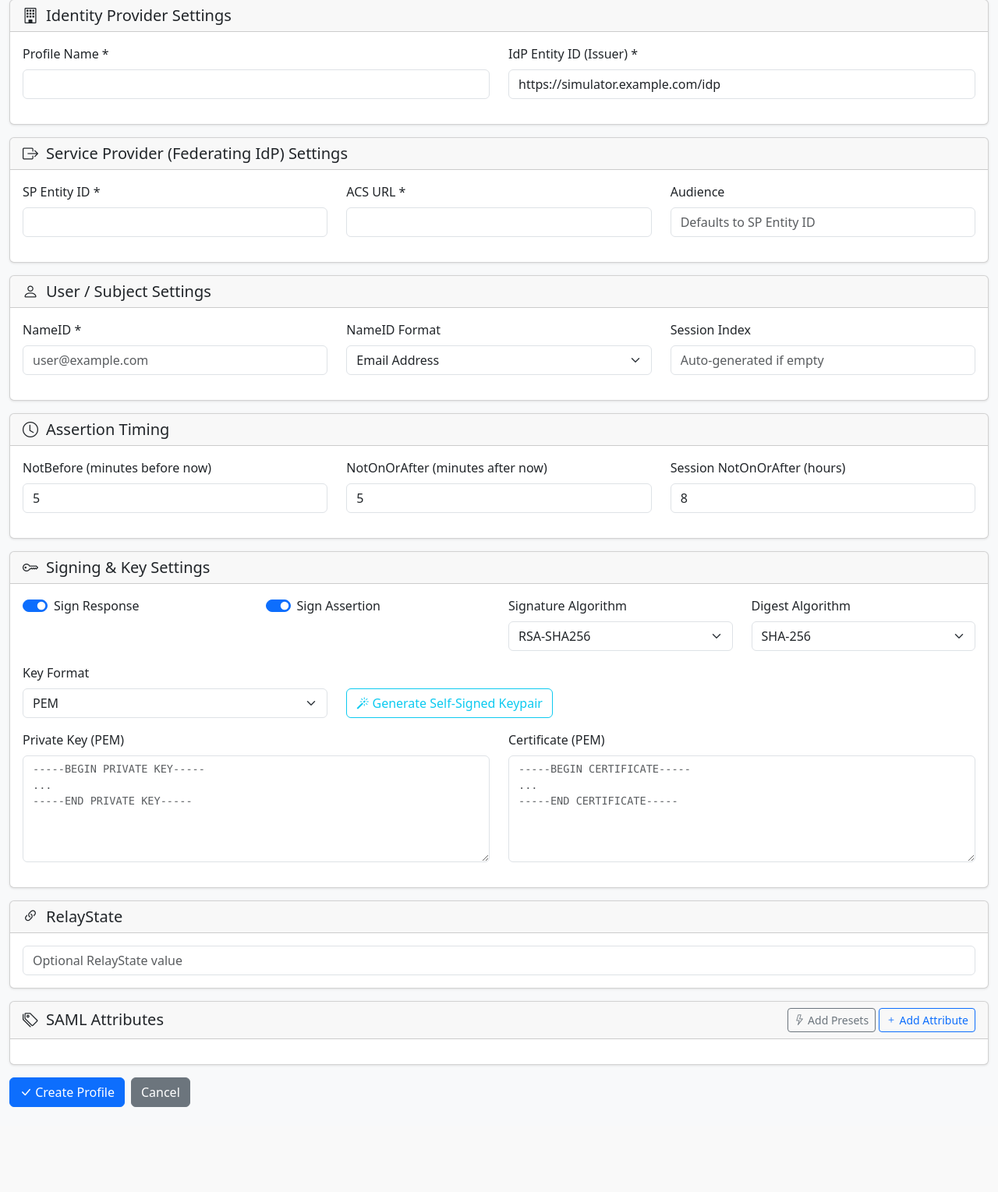
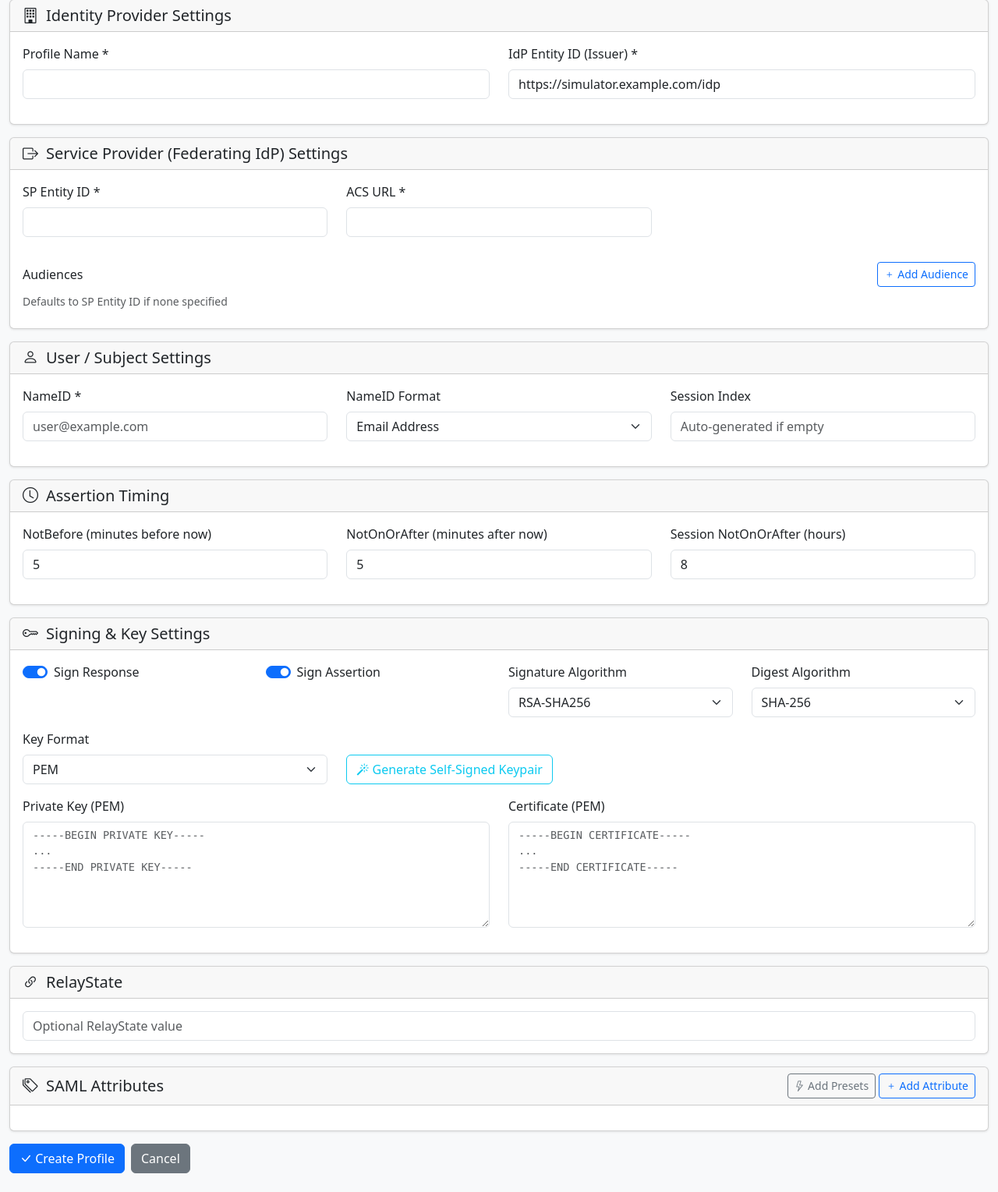
Before and after one commit to omebarki/java-samlv2-simulator, a Spring Boot app: page /profiles/new in a window 1280 px wide. Shown: the part 144-1673 px from the top of the page at 78% size. Before the commit the page ends 1564 px from the top, so only its background shows below. Run offline with Spring Boot 4, Linux system fonts and the light colour scheme; some libraries are stand-ins or nearby versions.

Commit message:
Add support for multiple audience entries in the UI
- Replace single String audience field with List<String> audiences using
  @ElementCollection in SamlProfile model
- Add dynamic add/remove audience rows in the profile form UI
- Handle audiences[] form parameter in ProfileController (create, update, clone)
- Generate multiple saml:Audience elements in AudienceRestriction when building
  the SAML response, falling back to SP Entity ID when none specified

https://claude.ai/code/session_01XVt31cLakXbvfJRcmpCh76

```diff
--- a/src/main/java/com/samlv2simulator/controller/ProfileController.java
+++ b/src/main/java/com/samlv2simulator/controller/ProfileController.java
@@ -11,6 +11,7 @@ import org.springframework.web.multipart.MultipartFile;
 import org.springframework.web.servlet.mvc.support.RedirectAttributes;
 
 import java.util.ArrayList;
+import java.util.List;
 
 @Controller
 @RequestMapping("/profiles")
@@ -45,12 +46,14 @@ public class ProfileController {
     @PostMapping
     public String create(@ModelAttribute SamlProfile profile,
                          @RequestParam(value = "keystoreUpload", required = false) MultipartFile keystoreFile,
+                         @RequestParam(value = "audiences", required = false) String[] audiences,
                          @RequestParam(value = "attrNames", required = false) String[] attrNames,
                          @RequestParam(value = "attrValues", required = false) String[] attrValues,
                          @RequestParam(value = "attrFormats", required = false) String[] attrFormats,
                          RedirectAttributes redirectAttributes) {
         try {
             handleKeystoreUpload(profile, keystoreFile);
+            handleAudiences(profile, audiences);
             handleAttributes(profile, attrNames, attrValues, attrFormats);
             profileRepository.save(profile);
             redirectAttributes.addFlashAttribute("success", "Profile created successfully");
@@ -73,6 +76,7 @@ public class ProfileController {
     public String update(@PathVariable Long id,
                          @ModelAttribute SamlProfile profile,
                          @RequestParam(value = "keystoreUpload", required = false) MultipartFile keystoreFile,
+                         @RequestParam(value = "audiences", required = false) String[] audiences,
                          @RequestParam(value = "attrNames", required = false) String[] attrNames,
                          @RequestParam(value = "attrValues", required = false) String[] attrValues,
                          @RequestParam(value = "attrFormats", required = false) String[] attrFormats,
@@ -83,6 +87,8 @@ public class ProfileController {
 
             copyProfileFields(profile, existing);
             handleKeystoreUpload(existing, keystoreFile);
+            existing.getAudiences().clear();
+            handleAudiences(existing, audiences);
             existing.getAttributes().clear();
             handleAttributes(existing, attrNames, attrValues, attrFormats);
             profileRepository.save(existing);
@@ -137,6 +143,15 @@ public class ProfileController {
         }
     }
 
+    private void handleAudiences(SamlProfile profile, String[] audiences) {
+        if (audiences == null) return;
+        for (String aud : audiences) {
+            if (aud != null && !aud.isBlank()) {
+                profile.getAudiences().add(aud.trim());
+            }
+        }
+    }
+
     private void handleAttributes(SamlProfile profile, String[] names, String[] values, String[] formats) {
         if (names == null) return;
         for (int i = 0; i < names.length; i++) {
@@ -156,7 +171,7 @@ public class ProfileController {
         to.setIdpEntityId(from.getIdpEntityId());
         to.setSpEntityId(from.getSpEntityId());
         to.setAcsUrl(from.getAcsUrl());
-        to.setAudience(from.getAudience());
+        to.setAudiences(new ArrayList<>(from.getAudiences()));
         to.setNameId(from.getNameId());
         to.setNameIdFormat(from.getNameIdFormat());
         to.setSessionIndex(from.getSessionIndex());
--- a/src/main/resources/templates/profile-form.html
+++ b/src/main/resources/templates/profile-form.html
@@ -52,11 +52,27 @@
                         <input type="url" class="form-control" name="acsUrl"
                                th:value="${profile.acsUrl}" required/>
                     </div>
-                    <div class="col-md-4 mb-3">
-                        <label class="form-label">Audience</label>
-                        <input type="text" class="form-control" name="audience"
-                               th:value="${profile.audience}"
-                               placeholder="Defaults to SP Entity ID"/>
+                </div>
+                <div class="mt-3">
+                    <div class="d-flex justify-content-between align-items-center mb-2">
+                        <label class="form-label mb-0">Audiences</label>
+                        <button type="button" class="btn btn-sm btn-outline-primary" onclick="addAudienceRow()">
+                            <i class="bi bi-plus"></i> Add Audience
+                        </button>
+                    </div>
+                    <small class="text-muted d-block mb-2">Defaults to SP Entity ID if none specified</small>
+                    <div id="audienceContainer">
+                        <div th:each="aud : ${profile.audiences}" class="row mb-2 audience-row">
+                            <div class="col-md-11">
+                                <input type="text" class="form-control form-control-sm" name="audiences"
+                                       th:value="${aud}" placeholder="Audience URI"/>
+                            </div>
+                            <div class="col-md-1">
+                                <button type="button" class="btn btn-sm btn-outline-danger" onclick="this.closest('.audience-row').remove()">
+                                    <i class="bi bi-x"></i>
+                                </button>
+                            </div>
+                        </div>
                     </div>
                 </div>
             </div>
@@ -286,6 +302,16 @@
         document.getElementById('keystoreFields').style.display = format !== 'PEM' ? '' : 'none';
     }
 
+    function addAudienceRow() {
+        var container = document.getElementById('audienceContainer');
+        var row = document.createElement('div');
+        row.className = 'row mb-2 audience-row';
+        row.innerHTML =
+            '<div class="col-md-11"><input type="text" class="form-control form-control-sm" name="audiences" placeholder="Audience URI"/></div>' +
+            '<div class="col-md-1"><button type="button" class="btn btn-sm btn-outline-danger" onclick="this.closest(\'.audience-row\').remove()"><i class="bi bi-x"></i></button></div>';
+        container.appendChild(row);
+    }
+
     function addAttributeRow() {
         var container = document.getElementById('attributeContainer');
         var row = document.createElement('div');
```
Also changed, not shown: src/main/java/com/samlv2simulator/model/SamlProfile.java (+9 -5 lines), src/main/java/com/samlv2simulator/service/SamlResponseBuilder.java (+8 -6 lines).
